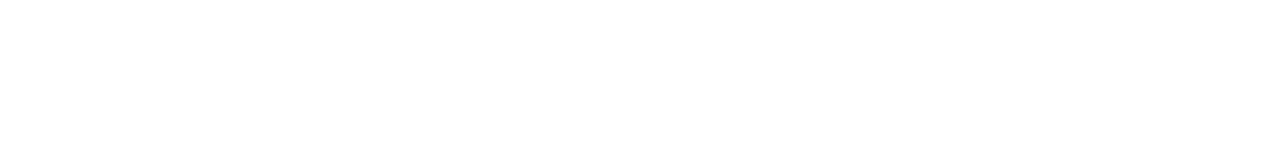
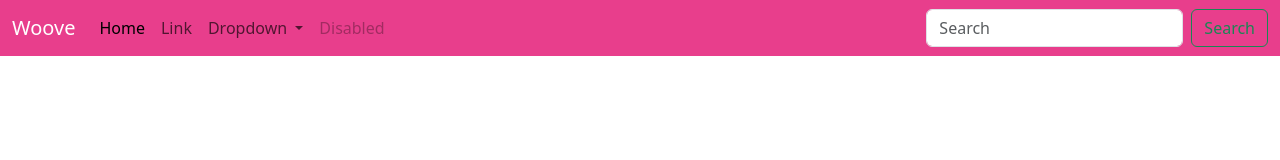
Before and after one commit to ICEI-PUC-Minas-PPLCC-TI/ppl-cc-ti1-2024-1-g-woove, a plain HTML site: page codigo/sobreNos.html in a window 1280 px wide. Drawn offline with nearby package versions, Linux system fonts and the light colour scheme.

Commit message:
adicionando navbar a página sobre nos

```diff
--- a/codigo/sobreNos.html
+++ b/codigo/sobreNos.html
@@ -7,6 +7,42 @@
     <link href="https://cdn.jsdelivr.net/npm/bootstrap@5.3.3/dist/css/bootstrap.min.css" rel="stylesheet" integrity="sha384-QWTKZyjpPEjISv5WaRU9OFeRpok6YctnYmDr5pNlyT2bRjXh0JMhjY6hW+ALEwIH" crossorigin="anonymous">
 </head>
 <body>
+    <nav class="navbar navbar-expand-lg" data-bs-theme="" style="background-color: #e83e8c;">
+        <div class="container-fluid">
+          <a class="navbar-brand" href="#" style="color: white;">Woove</a>
+          <button class="navbar-toggler" type="button" data-bs-toggle="collapse" data-bs-target="#navbarSupportedContent" aria-controls="navbarSupportedContent" aria-expanded="false" aria-label="Toggle navigation">
+            <span class="navbar-toggler-icon"></span>
+          </button>
+          <div class="collapse navbar-collapse" id="navbarSupportedContent">
+            <ul class="navbar-nav me-auto mb-2 mb-lg-0">
+              <li class="nav-item">
+                <a class="nav-link active" aria-current="page" href="#">Home</a>
+              </li>
+              <li class="nav-item">
+                <a class="nav-link" href="#">Link</a>
+              </li>
+              <li class="nav-item dropdown">
+                <a class="nav-link dropdown-toggle" href="#" role="button" data-bs-toggle="dropdown" aria-expanded="false">
+                  Dropdown
+                </a>
+                <ul class="dropdown-menu">
+                  <li><a class="dropdown-item" href="#">Action</a></li>
+                  <li><a class="dropdown-item" href="#">Another action</a></li>
+                  <li><hr class="dropdown-divider"></li>
+                  <li><a class="dropdown-item" href="#">Something else here</a></li>
+                </ul>
+              </li>
+              <li class="nav-item">
+                <a class="nav-link disabled" aria-disabled="true">Disabled</a>
+              </li>
+            </ul>
+            <form class="d-flex" role="search">
+              <input class="form-control me-2" type="search" placeholder="Search" aria-label="Search">
+              <button class="btn btn-outline-success" type="submit">Search</button>
+            </form>
+          </div>
+        </div>
+      </nav>
     <script src="https://cdn.jsdelivr.net/npm/bootstrap@5.3.3/dist/js/bootstrap.bundle.min.js" integrity="sha384-YvpcrYf0tY3lHB60NNkmXc5s9fDVZLESaAA55NDzOxhy9GkcIdslK1eN7N6jIeHz" crossorigin="anonymous"></script>
 </body>
 </html>
```
